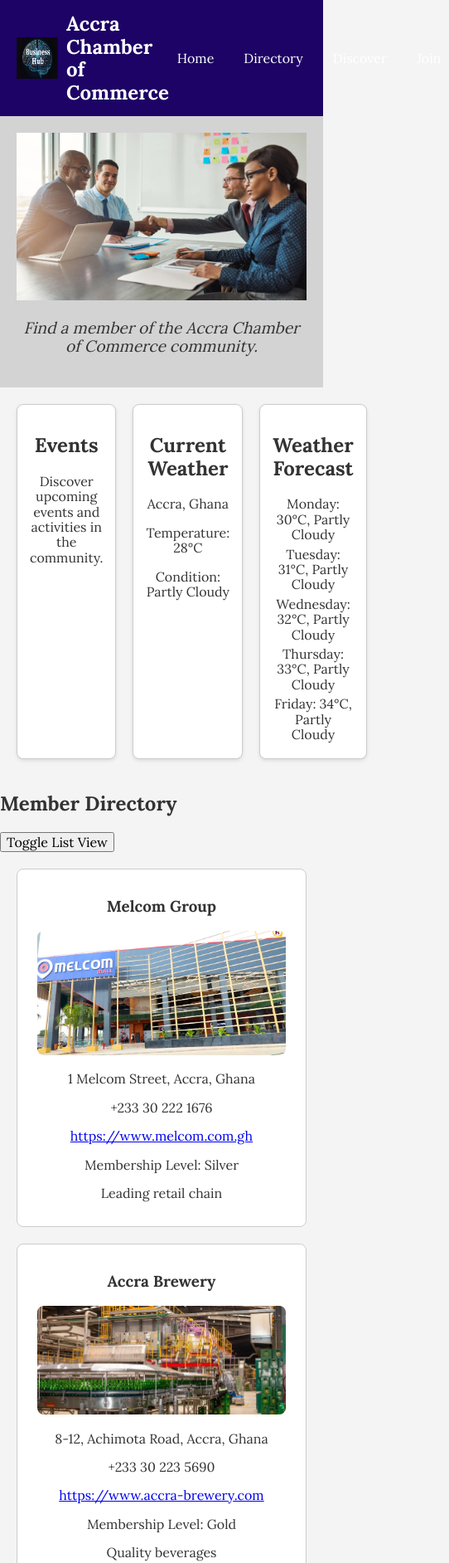
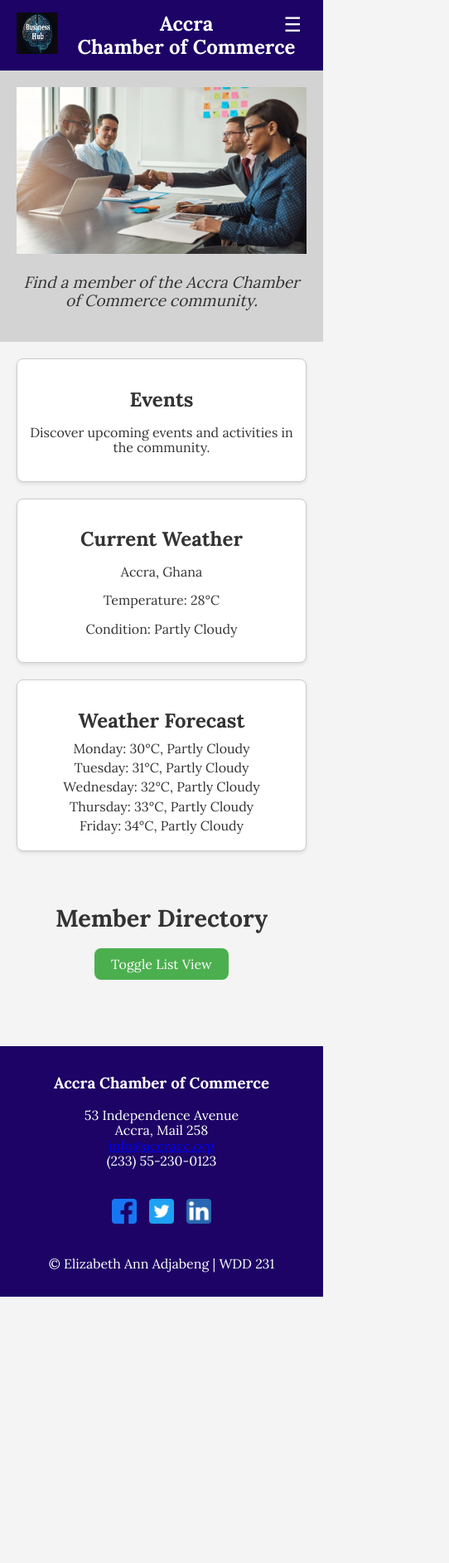
Before and after one commit to el-ann/wdd231, a plain HTML site: page chamber/directory.html in a window 390 px wide. Shown: the top 1884 px of the page at 83% size, 542 px wide, since content can reach past the window. After the commit the page ends 1563 px from the top, so only its background shows below. Drawn offline with Linux system fonts and the light colour scheme; a script that the page names is missing.

Commit message:
directory commit

```diff
--- a/chamber/directory.html
+++ b/chamber/directory.html
@@ -11,7 +11,7 @@
     <link rel="preconnect" href="https://fonts.gstatic.com" crossorigin>
     <link href="https://fonts.googleapis.com/css2?family=Lora:wght@400;700&display=swap" rel="stylesheet">
 
-    <meta property="og:title" content="Accra Chamber of Commerce">
+    <meta property="og:title" content="Accra Chamber of Commerce Directory">
     <meta property="og:type" content="website">
     <meta property="og:image" content="images/logo.webp">
     <meta property="og:url" content="https://www.accrachamberofcommerce.com/chamber/directory.html">
@@ -19,7 +19,8 @@
     <link rel="icon" href="images/favicon.ico" type="image/x-icon">
 
     <link rel="stylesheet" href="styles/normalize.css">
-    <link rel="stylesheet" href="styles/chamber.css">
+    <link rel="stylesheet" href="styles/directory.css">
+    <link rel="stylesheet" href="styles/directory-large.css">
 
     <script src="scripts/chamber.js" defer></script>
 </head>
@@ -29,7 +30,8 @@
             <img src="images/business-logo.webp" alt="Accra Chamber of Commerce Logo" loading="lazy">
             <h1>Accra<br>Chamber of Commerce</h1>
         </div>
-        <nav id="nav-menu">
+        <button type="button" id="menu"></button>
+        <nav class="nav-menu">
             <ul>
                 <li><a href="home.html">Home</a></li>
                 <li><a href="directory.html">Directory</a></li>
@@ -39,26 +41,25 @@
         </nav>
     </header>
 
+    <main>
         <section class="hero">
             <img src="images/hero-image.webp" alt="Accra Chamber of Commerce" loading="lazy">
             <div class="hero-content">
                 <p>Find a member of the Accra Chamber of Commerce community.</p>
             </div>
         </section>
-
-    <main>
-        <section id="info-boxes">
-            <div class="info-box">
+        <div class="info-boxes">
+            <section class="info-box">
                 <h2>Events</h2>
                 <p>Discover upcoming events and activities in the community.</p>
-            </div>
-            <div class="info-box">
+            </section>
+            <section class="info-box">
                 <h2>Current Weather</h2>
                 <p>Accra, Ghana</p>
                 <p>Temperature: 28°C</p>
                 <p>Condition: Partly Cloudy</p>
-            </div>
-            <div class="info-box">
+            </section>
+            <section class="info-box">
                 <h2>Weather Forecast</h2>
                 <ul>
                     <li>Monday: 30°C, Partly Cloudy</li>
@@ -67,8 +68,8 @@
                     <li>Thursday: 33°C, Partly Cloudy</li>
                     <li>Friday: 34°C, Partly Cloudy</li>
                 </ul>
+            </section>
         </div>
-        </section>
         <section id="directory">
             <h2>Member Directory</h2>
             <button id="toggle-view">Toggle List View</button>
@@ -86,15 +87,13 @@
                    (233) 55-230-0123
                 </p>
             </div>
-
             <div class="footer-icons">
-                <a href="#"><img src="images/facebook.webp" alt="Facebook"></a>
-                <a href="#"><img src="images/twitter.webp" alt="Twitter"></a>
-                <a href="#"><img src="images/linkedIn.webp" alt="LinkedIn"></a>
+                <a href="#"><img src="images/facebook.webp" alt="Facebook" loading="lazy"></a>
+                <a href="#"><img src="images/twitter.webp" alt="Twitter" loading="lazy"></a>
+                <a href="#"><img src="images/linkedIn.webp" alt="LinkedIn" loading="lazy"></a>
             </div>
-
             <div class="footer-right">
-                <p>&copy; <span id="currentyear"></span> Elizabeth Ann Adjabeng. Ghana.</p>
+                <p>© <span id="currentyear"></span> Elizabeth Ann Adjabeng | WDD 231</p>
                 <p id="lastModified"></p>
             </div>
         </div>
--- a/chamber/scripts/chamber.js
+++ b/chamber/scripts/directory.js
@@ -1,6 +1,18 @@
-document.addEventListener("DOMContentLoaded", function () {
-    const lastModified = document.lastModified;
-    document.getElementById("lastModified").textContent = `Last Modified: ${lastModified}`;
+document.addEventListener("DOMContentLoaded", () => {
+    // Footer updates
+    document.getElementById("currentyear").textContent = new Date().getFullYear();
+    document.getElementById("lastModified").textContent = `Last Modified: ${document.lastModified}`;
+
+    // Hamburger menu toggle
+    const hamButton = document.querySelector('#menu');
+    const navigation = document.querySelector('.nav-menu');
+    hamButton.addEventListener('click', () => {
+        navigation.classList.toggle('open');
+        hamButton.classList.toggle('open');
+    });
+
+    // Fetch and display members
+    getMembers();
 });
 
 const memberList = document.getElementById('member-list');
@@ -9,9 +21,7 @@
 async function getMembers() {
     try {
         const response = await fetch('data/members.json');
-        if (!response.ok) {
-            throw new Error(`HTTP error! Status: ${response.status}`);
-        }
+        if (!response.ok) throw new Error(`HTTP error! Status: ${response.status}`);
         const members = await response.json();
         displayMembers(members);
     } catch (error) {
@@ -25,32 +35,22 @@
     const levelMap = { 1: 'Member', 2: 'Silver', 3: 'Gold' };
     members.forEach(member => {
         const card = document.createElement('div');
-        card.classList.add('business-card');
         card.innerHTML = `
             <h3>${member.name}</h3>
             <img src="${member.image}" alt="${member.name} logo" loading="lazy">
             <p>${member.address}</p>
-            <p>${member.phone}</p>
+            <p>Phone: ${member.phone}</p>
+            <p><a href="mailto:${member.email || ''}">${member.email || 'N/A'}</a></p>
             <p><a href="${member.website}" target="_blank" rel="noopener noreferrer">${member.website}</a></p>
             <p>Membership Level: ${levelMap[member.membershipLevel] || 'Unknown'}</p>
             <p>${member.additionalInfo || ''}</p>
         `;
         memberList.appendChild(card);
     });
-    memberList.classList.add('grid-view');
-    toggleButton.textContent = 'Toggle List View';
 }
 
 toggleButton.addEventListener('click', () => {
-    if (memberList.classList.contains('grid-view')) {
-        memberList.classList.remove('grid-view');
-        memberList.classList.add('list-view');
-        toggleButton.textContent = 'Toggle Grid View';
-    } else {
-        memberList.classList.remove('list-view');
-        memberList.classList.add('grid-view');
-        toggleButton.textContent = 'Toggle List View';
-    }
+    memberList.classList.toggle('grid-view');
+    memberList.classList.toggle('list-view');
+    toggleButton.textContent = memberList.classList.contains('grid-view') ? 'Toggle List View' : 'Toggle Grid View';
 });
-
-getMembers();
--- a/chamber/styles/chamber-large.css
+++ /dev/null
@@ -1,34 +0,0 @@
-
-@media (max-width: 768px) {
-    #menu-toggle {
-        display: block;
-    }
-    #nav-menu {
-        display: none;
-        flex-direction: column;
-        gap: 1em;
-        background: #333;
-        width: 100%;
-        position: absolute;
-        top: 80px;
-        left: 0;
-    }
-    #nav-menu.open {
-        display: flex;
-    }
-    header {
-        flex-wrap: wrap;
-    }
-}
-
-@media (min-width: 769px) {
-    #nav-menu {
-        display: flex;
-    }
-}
-
-@media (max-width: 320px) {
-    #member-list.grid-view {
-        grid-template-columns: 1fr;
-    }
-}
--- a/chamber/styles/chamber.css
+++ /dev/null
@@ -1,185 +0,0 @@
-body {
-    font-family: 'Lora', serif;
-    margin: 0;
-    padding: 0;
-    color: #333;
-    background-color: #f4f4f4;
-}
-
-header {
-    display: flex;
-    justify-content: space-between;
-    align-items: center;
-    background: #1d0365;
-    color: white;
-    padding: 15px 20px;
-}
-
-header h1 {
-    margin: 0;
-    font-size: 1.5em;
-    font-weight: bold;
-}
-
-header .logo {
-    display: flex;
-    align-items: center;
-}
-
-.logo {
-    display: flex;
-    align-items: center;
-}
-
-.logo img{
-    width: 50px;
-    height: 50px;
-    margin-right: 10px;
-}
-
-#hamburger {
-    display: none;
-    background-color: #4caf4f55;
-    color: white;
-    border: none;
-    padding: 10px;
-    cursor: pointer;
-    margin-left: auto;
-}
-
-.hero {
-    display: block;
-    background: lightgray;
-    text-align: center;
-    padding: 20px;
-}
-
-.hero img {
-    width: 100%;
-    height: auto;
-}
-
-.hero p {
-    font-size: larger;
-    font-style: oblique;
-}
-
-#info-boxes {
-    display: grid;
-    grid-template-columns: 2fr 1fr 1fr;
-    gap: 20px;
-    padding: 20px;
-}
-
-.info-box {
-    border: 1px solid #ccc;
-    background-color: #fff;
-    padding: 15px;
-    text-align: center;
-    box-shadow: 0px 2px 4px rgba(0, 0, 0, 0.1);
-    border-radius: 8px;
-}
-
-.info-box ul {
-    list-style: none;
-    padding: 0;
-    margin: 0;
-}
-
-.info-box li {
-    margin: 5px 0;
-}
-
-#nav-menu {
-    display: flex;
-    gap: 1em;
-}
-
-#nav-menu ul {
-    list-style: none;
-    padding: 0;
-    margin: 0;
-    display: flex;
-    gap: 1em;
-}
-
-#nav-menu ul li a {
-    text-decoration: none;
-    color: white;
-    padding: 10px;
-}
-
-#member-list.grid-view {
-    display: grid;
-    grid-template-columns: repeat(auto-fit, minmax(300px, 1fr));
-    gap: 20px;
-    padding: 20px;
-}
-
-#member-list.list-view {
-    display: flex;
-    flex-direction: column;
-    gap: 20px;
-    padding: 20px;
-    width: 100%;
-    justify-content: center;
-    align-items: center;
-}
-
-.business-card {
-    border: 1px solid #ccc;
-    background-color: #fff;
-    padding: 15px;
-    text-align: center;
-    border-radius: 8px;
-}
-
-.business-card img {
-    width: 300px;
-    height: auto;
-    max-height: 150px;
-    object-fit: cover;
-    border-radius: 8px;
-}
-
-footer {
-    background-color: #f8f8f8;
-    padding: 20px;
-    text-align: center;
-    font-size: 14px;
-    border-top: 2px solid #ccc;
-}
-
-.footer-content {
-    display: flex;
-    justify-content: space-between;
-    align-items: center;
-    flex-wrap: wrap;
-    max-width: 1200px;
-    margin: 0 auto;
-}
-
-.footer-left, .footer-right {
-    text-align: left;
-    flex: 1;
-    min-width: 250px;
-}
-
-.footer-icons {
-    display: flex;
-    justify-content: center;
-    gap: 15px;
-    flex: 1;
-}
-
-.footer-icons img {
-    width: 30px;
-    height: auto;
-}
-
-footer {
-    text-align: center;
-    background: #1d0365;
-    color: white;
-    padding: 15px;
-}
--- /dev/null
+++ b/chamber/styles/directory-large.css
@@ -0,0 +1,75 @@
+@media (max-width: 768px) {
+    header {
+        flex-direction: column;
+        text-align: center;
+    }
+
+    #menu {
+        display: block;
+    }
+
+    .nav-menu {
+        width: 100%;
+    }
+
+    .nav-menu ul {
+        display: none;
+        flex-direction: column;
+        gap: 0;
+        background: #333;
+    }
+
+    .nav-menu.open ul {
+        display: flex;
+    }
+
+    .nav-menu a {
+        display: block;
+        padding: 15px;
+        width: 100%;
+    }
+
+    .info-boxes {
+        grid-template-columns: 1fr;
+    }
+
+    .info-box {
+        max-width: 100%;
+    }
+
+    .footer-content {
+        flex-direction: column;
+        align-items: center;
+        gap: 20px;
+    }
+
+    .footer-left {
+        order: 1;
+        text-align: center;
+    }
+
+    .footer-icons {
+        order: 2;
+    }
+
+    .footer-icons img {
+        width: 30px;
+        height: 30px;
+    }
+
+    .footer-right {
+        order: 3;
+        text-align: center;
+    }
+
+    .footer-icons {
+        display: flex;
+        justify-content: center;
+    }
+}
+
+@media (min-width: 769px) {
+    .nav-menu ul {
+        display: flex;
+    }
+}
--- /dev/null
+++ b/chamber/styles/directory.css
@@ -0,0 +1,257 @@
+:root {
+    --primary-color: #1d0365;
+    --accent-color: #4caf4f;
+    --background-color: #f4f4f4;
+    --text-color: #333;
+    --card-shadow: 0 2px 4px rgba(0, 0, 0, 0.1);
+    --border-radius: 8px;
+}
+
+body {
+    font-family: 'Lora', serif;
+    margin: 0;
+    padding: 0;
+    color: var(--text-color);
+    background-color: var(--background-color);
+}
+
+header {
+    display: flex;
+    justify-content: space-between;
+    align-items: center;
+    background: var(--primary-color);
+    color: white;
+    padding: 15px 20px;
+}
+
+header h1 {
+    margin: 0;
+    font-size: 1.5em;
+    font-weight: bold;
+}
+
+header .logo {
+    display: flex;
+    align-items: center;
+}
+
+header .logo img {
+    width: 50px;
+    height: 50px;
+    margin-right: 10px;
+    position: absolute;
+    left: 20px;
+    top: 15px;
+}
+
+.logo h1 {
+    font-size: 1.5rem;
+    margin: 0;
+    margin-left: 60px;
+}
+
+#menu {
+    font-size: 1.5rem;
+    border: 0;
+    background: none;
+    color: white;
+    cursor: pointer;
+    display: none;
+    position: absolute;
+    right: 20px;
+    top: 15px;
+}
+
+#menu::before {
+    content: "☰";
+}
+
+#menu.open::before {
+    content: "❌";
+}
+
+.nav-menu ul {
+    list-style: none;
+    padding: 0;
+    margin: 0;
+    display: flex;
+    gap: 1rem;
+}
+
+.nav-menu a {
+    text-decoration: none;
+    color: white;
+    border: none;
+    padding: 10px;
+    background-color: #1d0365;
+}
+
+.nav-menu a:hover {
+    color: var(--accent-color);
+}
+
+.hero {
+    display: block;
+    background: lightgray;
+    text-align: center;
+    padding: 20px;
+}
+
+.hero img {
+    width: 100%;
+    height: auto;
+}
+
+.hero p {
+    font-size: 1.2rem;
+    font-style: oblique;
+}
+
+.info-boxes {
+    display: grid;
+    grid-template-columns: 2fr 1fr 1fr;
+    gap: 20px;
+    padding: 20px;
+}
+
+.info-box {
+    border: 1px solid #ccc;
+    background-color: #fff;
+    padding: 15px;
+    text-align: center;
+    border-radius: var(--border-radius);
+    box-shadow: var(--card-shadow);
+}
+
+.info-box h2 {
+    color: var(--text-color);
+    margin-bottom: 10px;
+    font-size: 1.5rem;
+}
+
+.info-box ul {
+    list-style: none;
+    padding: 0;
+    margin: 0;
+}
+
+.info-box li {
+    margin: 5px 0;
+}
+
+#directory {
+    padding: 20px;
+}
+
+#directory h2 {
+    color: var(--text-color);
+    text-align: center;
+    margin-bottom: 20px;
+    font-size: 1.8rem;
+}
+
+#toggle-view {
+    display: block;
+    margin: 0 auto 20px;
+    padding: 10px 20px;
+    background-color: var(--accent-color);
+    color: white;
+    border: none;
+    cursor: pointer;
+    font-family: 'Lora', serif;
+    border-radius: var(--border-radius);
+}
+
+#toggle-view:hover {
+    background-color: #45a049;
+}
+
+#member-list.grid-view {
+    display: grid;
+    grid-template-columns: repeat(auto-fit, minmax(300px, 1fr));
+    gap: 20px;
+    padding: 20px;
+}
+
+#member-list.list-view {
+    display: flex;
+    flex-direction: column;
+    gap: 20px;
+    padding: 20px;
+}
+
+#member-list div {
+    border: 1px solid #ccc;
+    background-color: #fff;
+    padding: 15px;
+    text-align: center;
+    border-radius: var(--border-radius);
+    box-shadow: var(--card-shadow);
+}
+
+#member-list img {
+    width: 100%;
+    max-width: 250px;
+    height: auto;
+    max-height: 150px;
+    object-fit: cover;
+    border-radius: var(--border-radius);
+}
+
+#member-list a {
+    color: var(--primary-color);
+    text-decoration: none;
+}
+
+#member-list a:hover {
+    color: var(--accent-color);
+}
+
+footer {
+    background: var(--primary-color);
+    color: white;
+    padding: 15px;
+    text-align: center;
+}
+
+.footer-content {
+    display: flex;
+    justify-content: space-between;
+    align-items: center;
+    flex-wrap: wrap;
+    max-width: 1200px;
+    margin: 0 auto;
+}
+
+.footer-left,
+.footer-right,
+.footer-icons {
+    flex: 1;
+    min-width: 200px;
+}
+
+.footer-left,
+.footer-right {
+    text-align: left;
+    flex: 1;
+    min-width: 250px;
+}
+
+.footer-icons {
+    display: flex;
+    justify-content: center;
+    gap: 15px;
+    flex: 1;
+}
+
+.footer-icons img {
+    width: 30px;
+    height: 30px;
+}
+
+footer {
+    text-align: center;
+    background: #1d0365;
+    color: white;
+    padding: 15px;
+}
```
Also changed, not shown: weather.html (added, +22 -0 lines), scripts/weather.js (added). Lines whose indentation alone changed are shown as unchanged.
